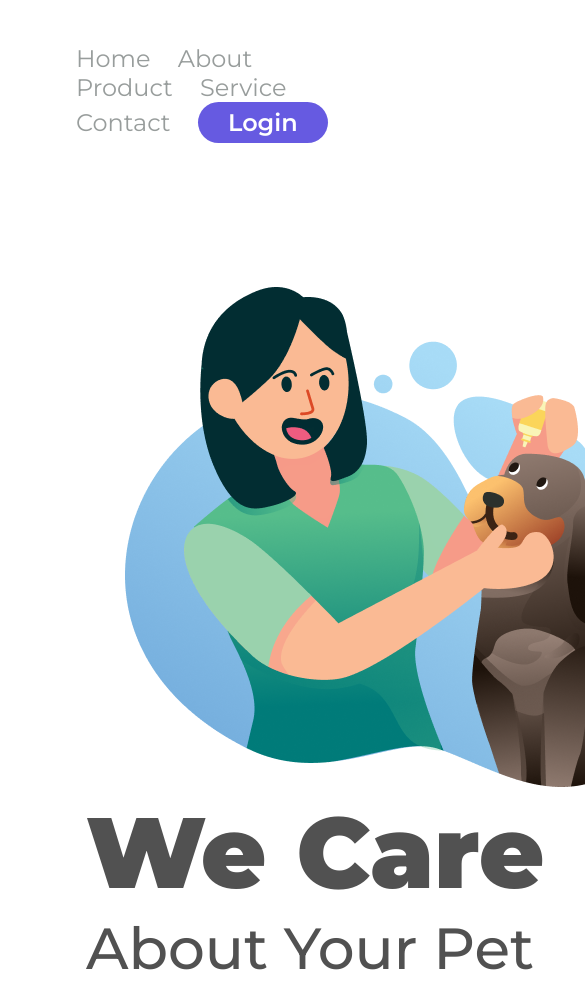
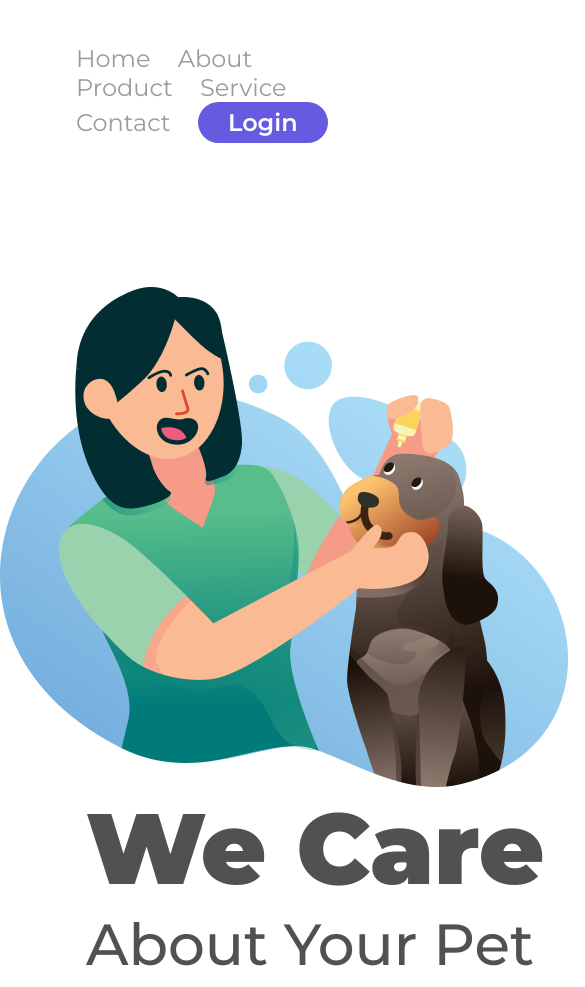
Before and after one commit to RozildaAvila/We-Care-DevClub, a plain HTML site: page index.html in a window 390 px wide. Shown: the top 987 px of the page, 585 px wide, since content can reach past the window. Drawn offline with Linux system fonts and the light colour scheme.

Commit message:
Update style.css

```diff
--- a/style.css
+++ b/style.css
@@ -91,6 +91,15 @@ font-weight: 700;
 font-size: 28px;
 line-height: 34px;
 color: #000;;
+    }
 
 
+@media (max-width:800px) {
+
+    .logo-image {
+        display: block;
+        margin-left: auto;
+        margin-right: auto;
     }
+
+}
```
